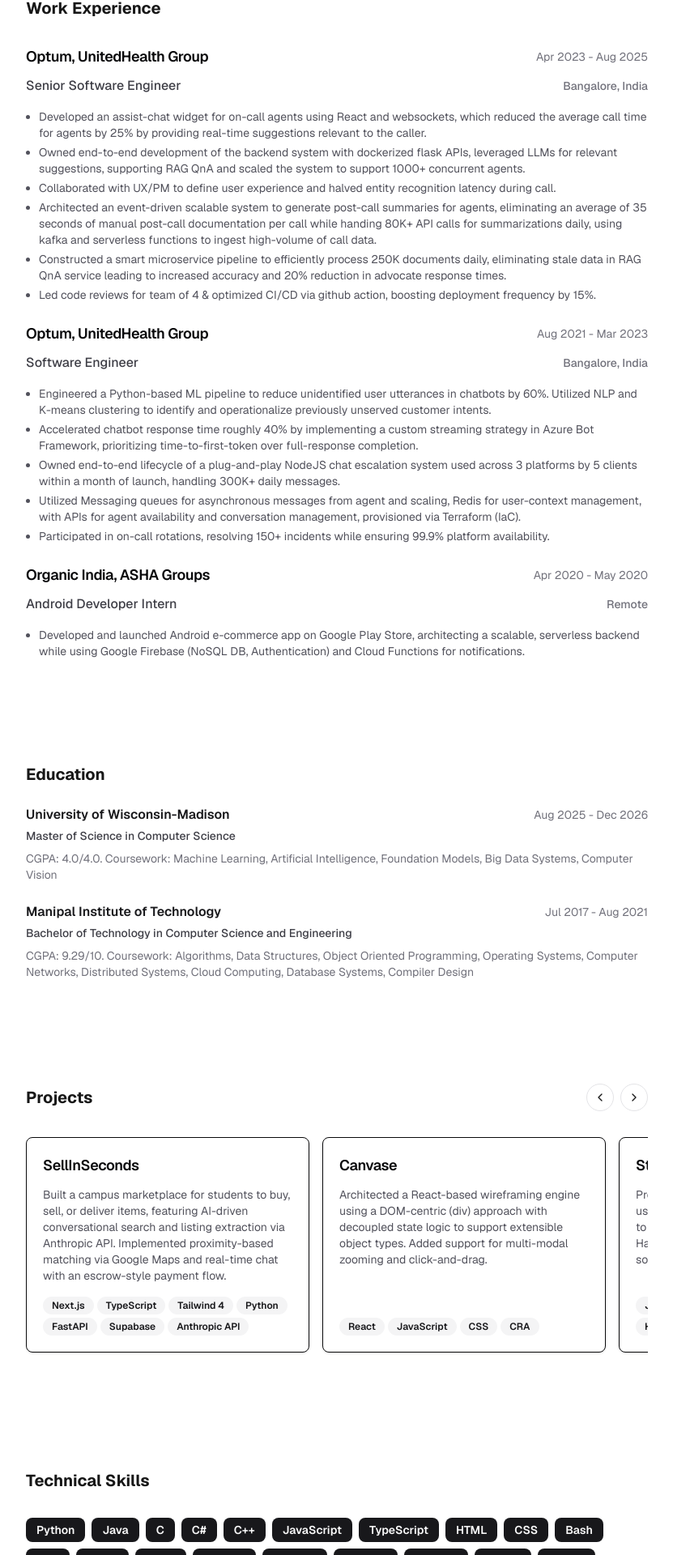
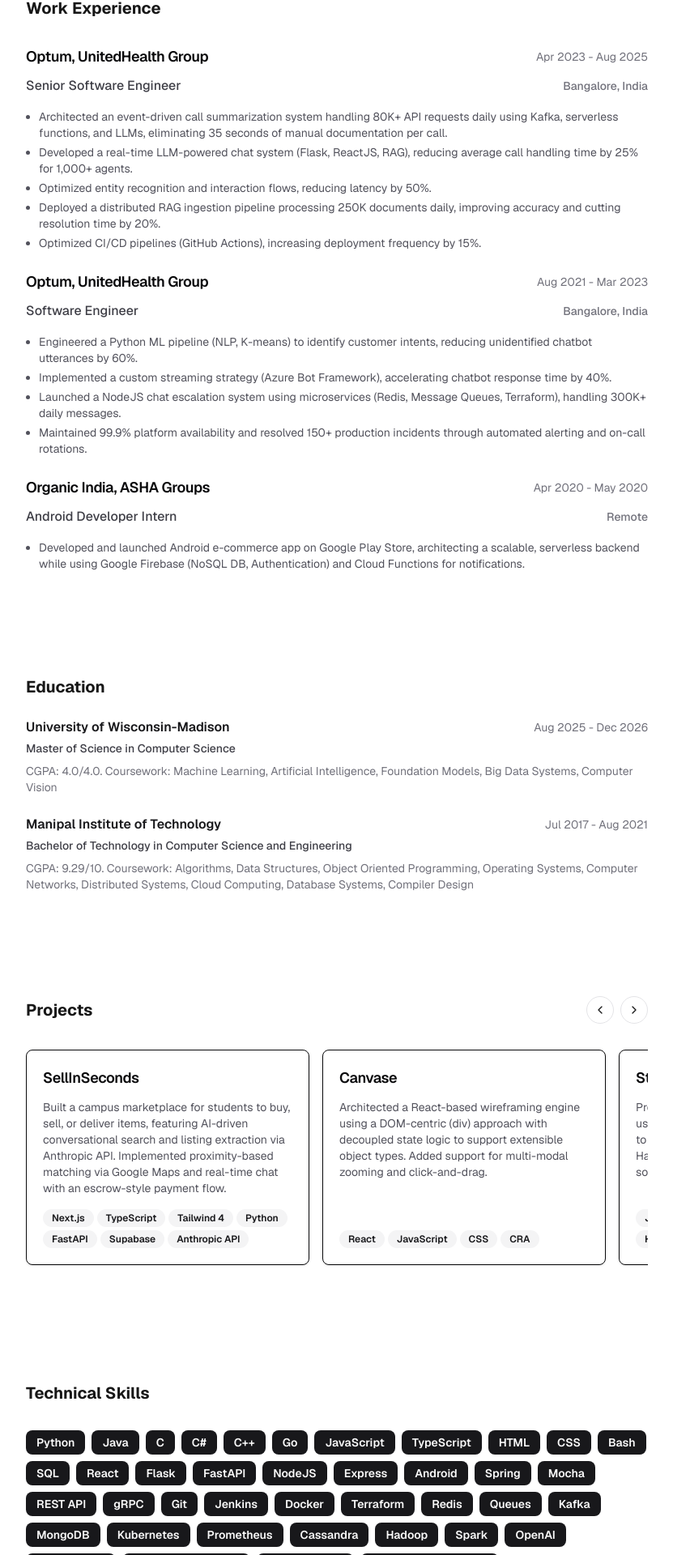
Before and after one commit to bejuzb0/portfolio, a Next.js app: page / in a window 1280 px wide. Shown: the part 770-2690 px from the top of the page at 81% size, without its empty margins (224-1055 px from the left). Built offline with nearby package versions, Linux system fonts and the light colour scheme.

Commit message:
Update job descriptions and add Shadowstock project

```diff
--- a/src/data/resume.ts
+++ b/src/data/resume.ts
@@ -10,15 +10,15 @@
     summary: "Results-driven Software Engineer with extensive experience building scalable full-stack applications and AI-driven systems. M.S. in Computer Science student at UW-Madison. Proven track record of optimizing backend pipelines, enhancing user experience, and delivering robust microservices.",
     avatarUrl: "/portfolio/avatar-min.jpeg",
     skills: [
-        "Python", "Java", "C", "C#", "C++", "JavaScript", "TypeScript", "HTML", "CSS", "Bash", "SQL",
+        "Python", "Java", "C", "C#", "C++", "Go", "JavaScript", "TypeScript", "HTML", "CSS", "Bash", "SQL",
         "React", "Flask", "FastAPI", "NodeJS", "Express", "Android", "Spring", "Mocha", "REST API", "gRPC",
-        "Git", "Jenkins", "Docker", "Terraform", "Redis", "Queues", "Kafka", "MongoDB", "Kubernetes", "Cassandra", "Hadoop", "Spark",
+        "Git", "Jenkins", "Docker", "Terraform", "Redis", "Queues", "Kafka", "MongoDB", "Kubernetes", "Prometheus", "Cassandra", "Hadoop", "Spark",
         "OpenAI", "Google CCAI", "Prompt Engineering", "RAG Pipelines", "Azure Bot Framework"
     ],
     contact: {
         email: "aditya8132@gmail.com",
         tel: "+16082096428",
-        resumeUrl: "https://drive.google.com/file/d/1AW_jzefphmNlq4nXfnM3YNNo_4kvesAs/view?usp=sharing",
+        resumeUrl: "https://drive.google.com/file/d/1neaWmD61bMWlwxnxQWqrHRJw7JON3okl/view?usp=sharing",
         social: {
             LinkedIn: {
                 name: "LinkedIn",
@@ -38,12 +38,11 @@
             start: "Apr 2023",
             end: "Aug 2025",
             description: [
-                "Developed an assist-chat widget for on-call agents using React and websockets, which reduced the average call time for agents by 25% by providing real-time suggestions relevant to the caller.",
-                "Owned end-to-end development of the backend system with dockerized flask APIs, leveraged LLMs for relevant suggestions, supporting RAG QnA and scaled the system to support 1000+ concurrent agents.",
-                "Collaborated with UX/PM to define user experience and halved entity recognition latency during call.",
-                "Architected an event-driven scalable system to generate post-call summaries for agents, eliminating an average of 35 seconds of manual post-call documentation per call while handing 80K+ API calls for summarizations daily, using kafka and serverless functions to ingest high-volume of call data.",
-                "Constructed a smart microservice pipeline to efficiently process 250K documents daily, eliminating stale data in RAG QnA service leading to increased accuracy and 20% reduction in advocate response times.",
-                "Led code reviews for team of 4 & optimized CI/CD via github action, boosting deployment frequency by 15%."
+                "Architected an event-driven call summarization system handling 80K+ API requests daily using Kafka, serverless functions, and LLMs, eliminating 35 seconds of manual documentation per call.",
+                "Developed a real-time LLM-powered chat system (Flask, ReactJS, RAG), reducing average call handling time by 25% for 1,000+ agents.",
+                "Optimized entity recognition and interaction flows, reducing latency by 50%.",
+                "Deployed a distributed RAG ingestion pipeline processing 250K documents daily, improving accuracy and cutting resolution time by 20%.",
+                "Optimized CI/CD pipelines (GitHub Actions), increasing deployment frequency by 15%."
             ]
         },
         {
@@ -56,11 +55,10 @@
             start: "Aug 2021",
             end: "Mar 2023",
             description: [
-                "Engineered a Python-based ML pipeline to reduce unidentified user utterances in chatbots by 60%. Utilized NLP and K-means clustering to identify and operationalize previously unserved customer intents.",
-                "Accelerated chatbot response time roughly 40% by implementing a custom streaming strategy in Azure Bot Framework, prioritizing time-to-first-token over full-response completion.",
-                "Owned end-to-end lifecycle of a plug-and-play NodeJS chat escalation system used across 3 platforms by 5 clients within a month of launch, handling 300K+ daily messages.",
-                "Utilized Messaging queues for asynchronous messages from agent and scaling, Redis for user-context management, with APIs for agent availability and conversation management, provisioned via Terraform (IaC).",
-                "Participated in on-call rotations, resolving 150+ incidents while ensuring 99.9% platform availability."
+                "Engineered a Python ML pipeline (NLP, K-means) to identify customer intents, reducing unidentified chatbot utterances by 60%.",
+                "Implemented a custom streaming strategy (Azure Bot Framework), accelerating chatbot response time by 40%.",
+                "Launched a NodeJS chat escalation system using microservices (Redis, Message Queues, Terraform), handling 300K+ daily messages.",
+                "Maintained 99.9% platform availability and resolved 150+ production incidents through automated alerting and on-call rotations."
             ]
         },
         {
@@ -154,6 +152,30 @@
             links: [],
             image: "",
             video: "",
+        },
+        {
+            title: "Shadowstock",
+            href: "https://github.com/bejuzb0/shadowstock",
+            dates: "",
+            active: true,
+            description: "Engineered a fault-tolerant distributed matching engine using Raft consensus and gRPC. Processes 50K+ orders/sec with <100μs p99 latency and has state consistency verified via chaos engineering.",
+            technologies: [
+                "Go",
+                "gRPC",
+                "Protocol Buffers",
+                "Raft Consensus",
+                "Docker",
+                "Prometheus"
+            ],
+            links: [
+                {
+                    type: "Source",
+                    href: "https://github.com/bejuzb0/shadowstock",
+                    icon: "github",
+                }
+            ],
+            image: "",
+            video: "",
         }
     ],
     hobbies: [
```
